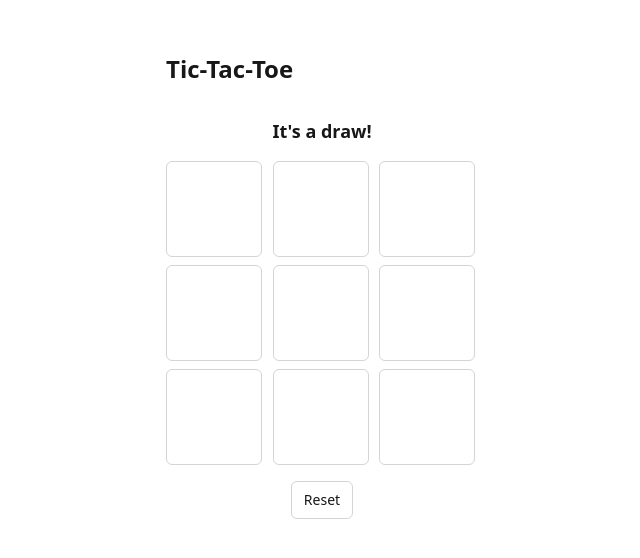
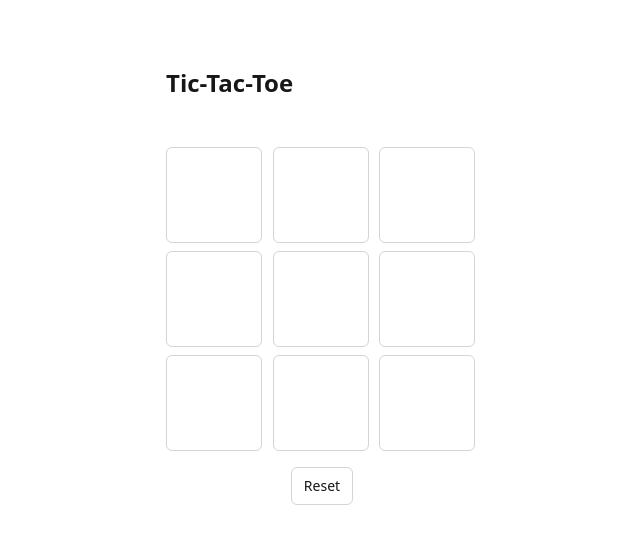
Before and after one commit to levigleik/jogo-da-velha-2.0, a Next.js app: page / in a window 1280 px wide. Shown: the part 114-672 px from the top of the page, without its empty margins (318-958 px from the left). Built offline with nearby package versions, Linux system fonts and the light colour scheme.

Commit message:
feat: changed div to button

```diff
--- a/src/components/tic-tac-toe/TicTacToe.tsx
+++ b/src/components/tic-tac-toe/TicTacToe.tsx
@@ -39,7 +39,11 @@ export default function TicTacToe() {
     setCurrentPlayer("X");
   }
 
-  const status = winnerInfo ? `Winner: ${winnerInfo.winner}` : "It's a draw!";
+  const status = winnerInfo
+    ? `Winner: ${winnerInfo.winner}`
+    : draw
+      ? "It's a draw!"
+      : "";
 
   return (
     <div className="flex flex-col items-center gap-4">
@@ -58,15 +62,12 @@ export default function TicTacToe() {
           const display = cell ?? (isGhost ? currentPlayer : "");
 
           return (
-            <div
+            <button
+              // biome-ignore lint/suspicious/noArrayIndexKey: <explanation>
               key={idx}
-              role="button"
-              tabIndex={0}
+              type="button"
               aria-label={`Cell ${idx + 1}, ${cell ?? "empty"}`}
               onClick={() => handleCellClick(idx)}
-              onKeyDown={(e) => {
-                if (e.key === "Enter" || e.key === " ") handleCellClick(idx);
-              }}
               onMouseEnter={() => setHoveredIndex(idx)}
               onMouseLeave={() => {
                 if (hoveredIndex === idx) setHoveredIndex(null);
@@ -94,7 +95,7 @@ export default function TicTacToe() {
               >
                 {display}
               </span>
-            </div>
+            </button>
           );
         })}
       </div>
```
